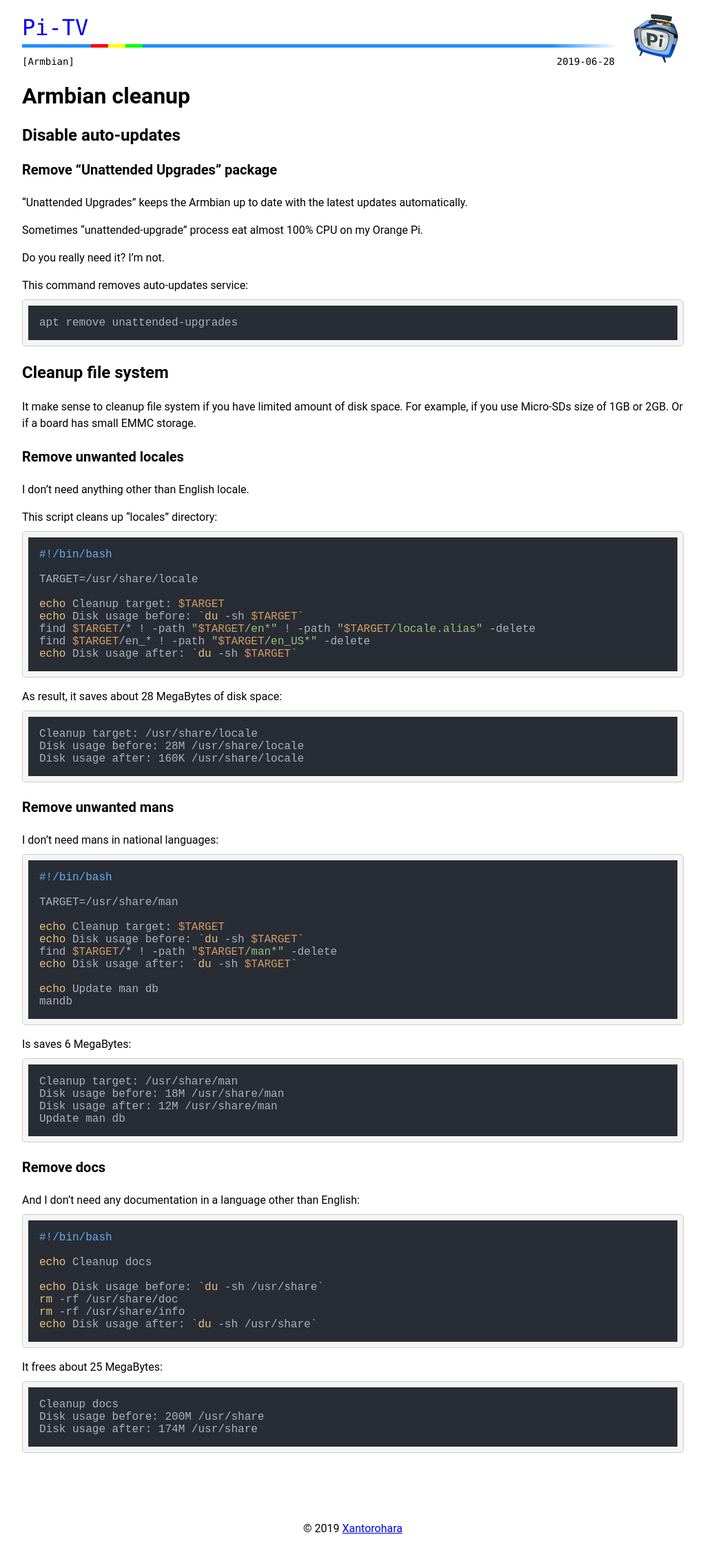
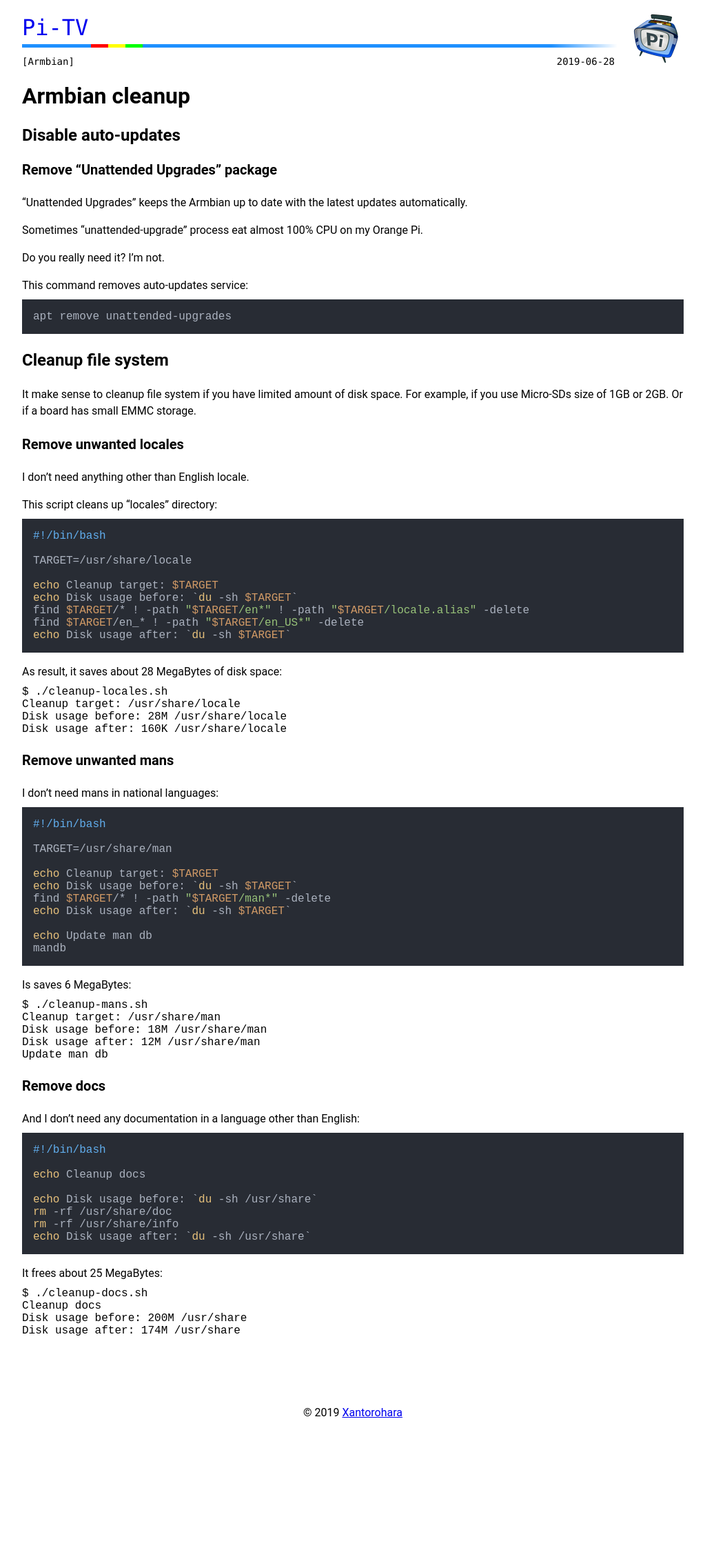
Before and after one commit to pi-tv/pi-tv.github.io, a Jekyll site: the page built from _posts/2019-06-28-armbian-cleanup.md, in a window 1280 px wide. Shown: the whole page at 69% size, without its empty margins (128-1151 px from the left). Built offline with Jekyll 4.4.1, drawn with Linux system fonts in a browser that asks for light colours; nearby versions of some CDN libraries; after the commit the page ends 2073 px from its top, so only the background shows below that.

Commit message:
highlighter

````diff
--- a/_layouts/default.html
+++ b/_layouts/default.html
@@ -66,10 +66,6 @@
 
         pre {
             display: block;
-            padding: 0.5rem;
-            background-color: #f5f5f5;
-            border: 1px solid #ccc;
-            border-radius: 5px;
             margin-bottom: 1rem;
         }
 
--- a/_posts/2019-06-28-armbian-cleanup.md
+++ b/_posts/2019-06-28-armbian-cleanup.md
@@ -43,7 +43,8 @@
 ```
 
 As result, it saves about 28 MegaBytes of disk space:
-```text
+```shell-session
+$ ./cleanup-locales.sh
 Cleanup target: /usr/share/locale
 Disk usage before: 28M /usr/share/locale
 Disk usage after: 160K /usr/share/locale
@@ -67,7 +68,8 @@
 ```
 
 Is saves 6 MegaBytes:
-```text
+```shell-session
+$ ./cleanup-mans.sh
 Cleanup target: /usr/share/man
 Disk usage before: 18M /usr/share/man
 Disk usage after: 12M /usr/share/man
@@ -89,7 +91,8 @@
 ```
 
 It frees about 25 MegaBytes:
-```text
+```shell-session
+$ ./cleanup-docs.sh
 Cleanup docs
 Disk usage before: 200M /usr/share
 Disk usage after: 174M /usr/share
````
